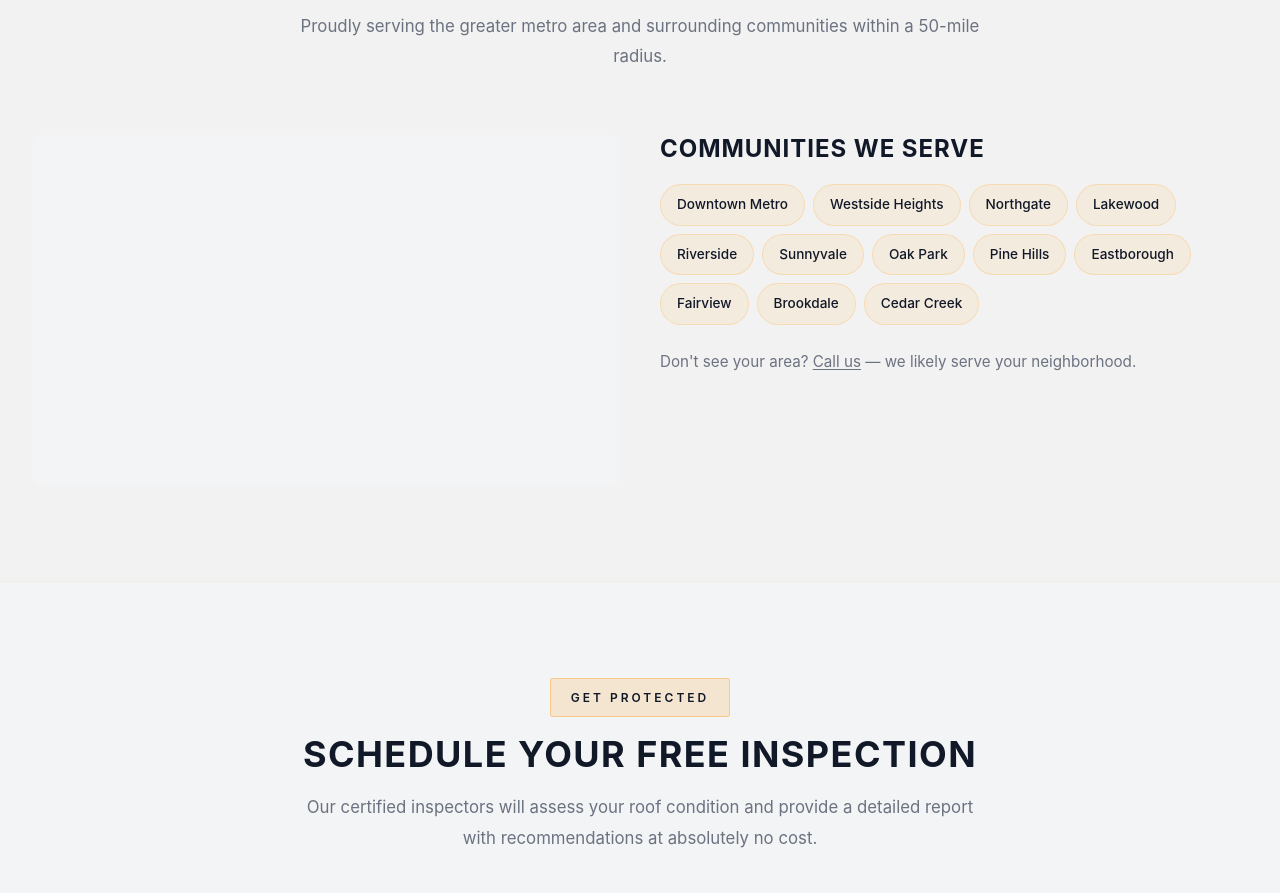
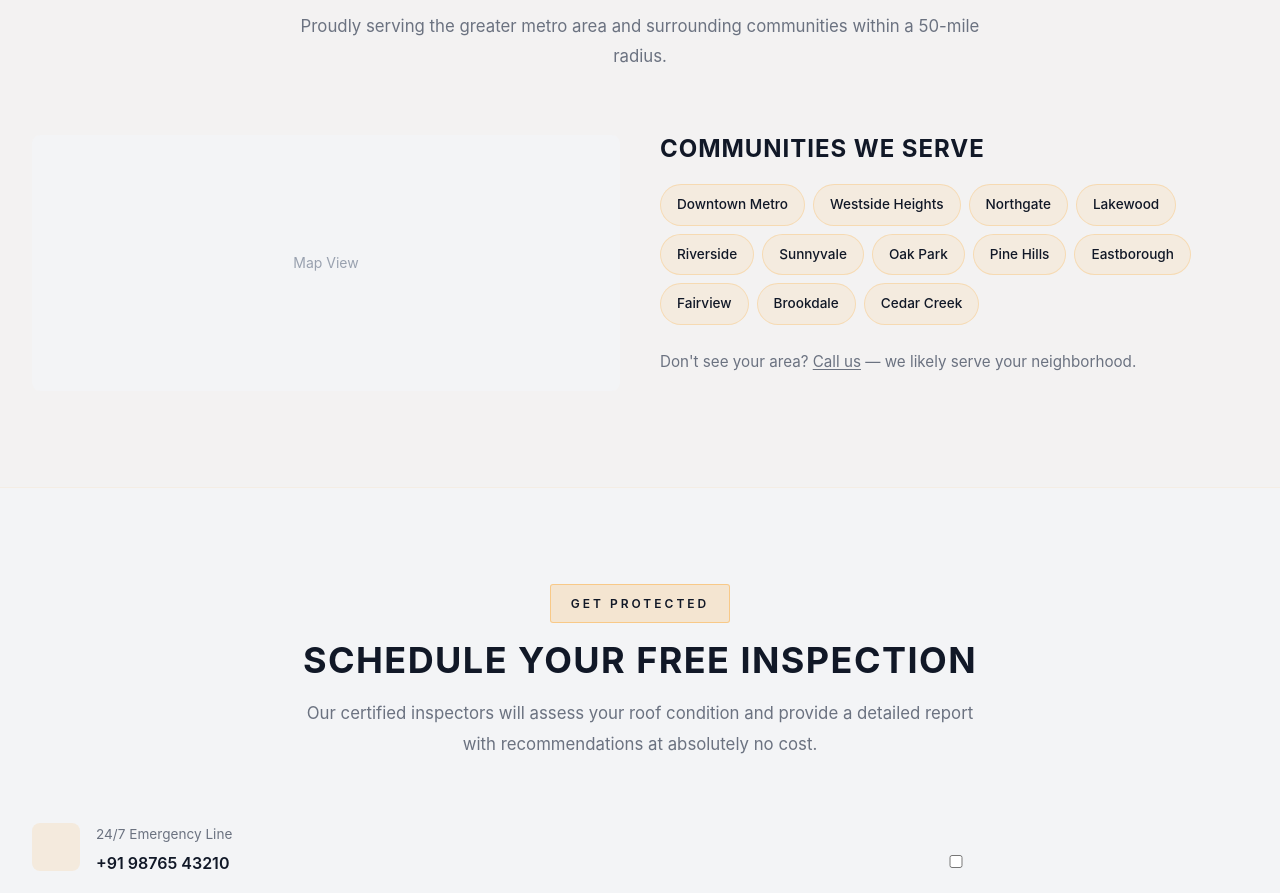
Before and after one commit to Adeshpreet-Singh/roofing, a Next.js app: page / in a window 1280 px wide. Shown: the part 5600-6493 px from the top of the page. Built offline with nearby package versions, Linux system fonts and the light colour scheme.

Commit message:
fix: remove broken iframe embeds causing 404 errors

```diff
--- a/app/page.tsx
+++ b/app/page.tsx
@@ -414,16 +414,7 @@
  </div>
  <div className="area-content">
  <div className="area-map reveal-left">
- <iframe
- title="Skyline Roofing service area map"
- src="[WEBSITE]/maps/embed?pb=!1m18!1m12!1m3!1d3022.2!2d-73.98!3d40.75!2m3!1f0!2f0!3f0!3m2!1i1024!2i768!4f13.1!3m3!1m2!1s0x0%3A0x0!2zNDDCsDQ1JzAwLjAiTiA3M8KwNTgnNDguMCJX!5e0!3m2!1sen!2sus!4v1"
- width="100%"
- height="350"
-
- allowFullScreen
- loading="lazy"
- referrerPolicy="no-referrer-when-downgrade"
- />
+ <div className="w-full h-64 bg-gray-100 rounded-lg flex items-center justify-center text-gray-400 text-sm">Map View</div>
  </div>
  <div className="area-list reveal">
  <h3 className="area-list-title">Communities We Serve</h3>
```
